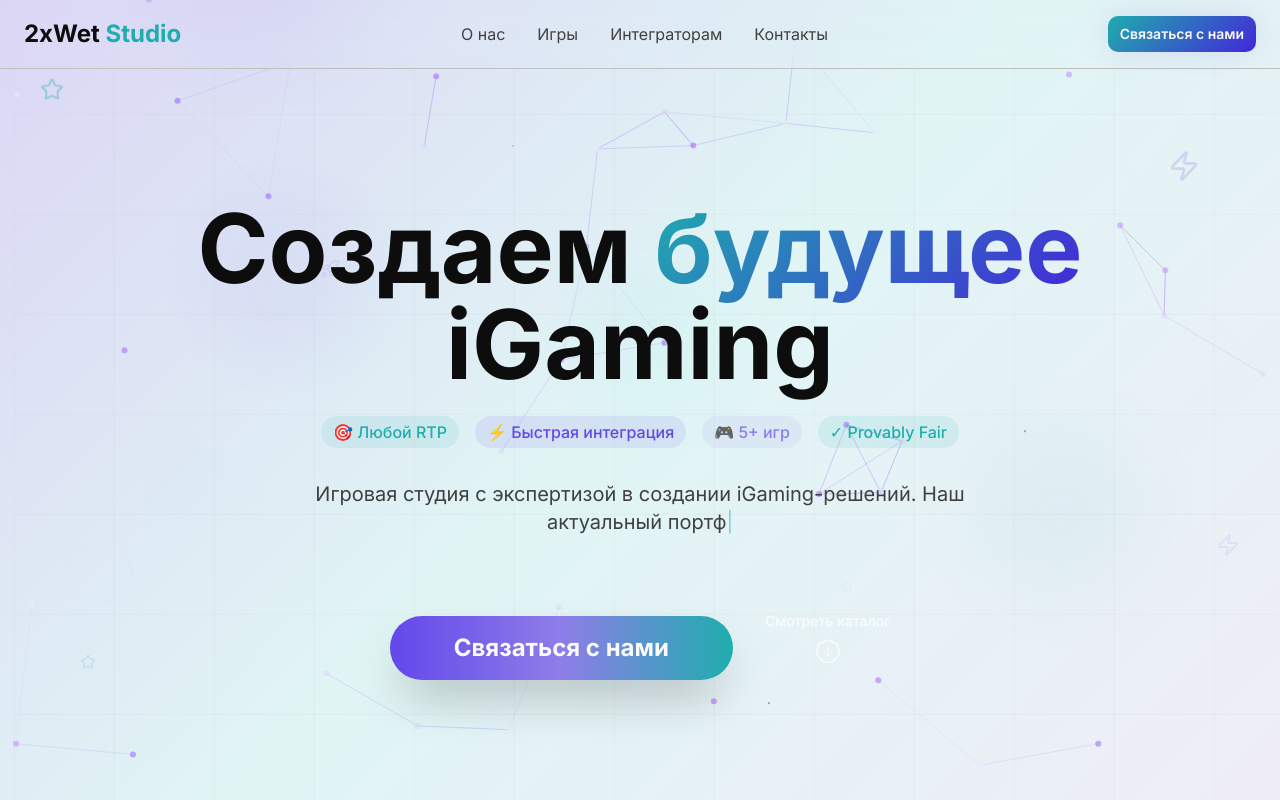
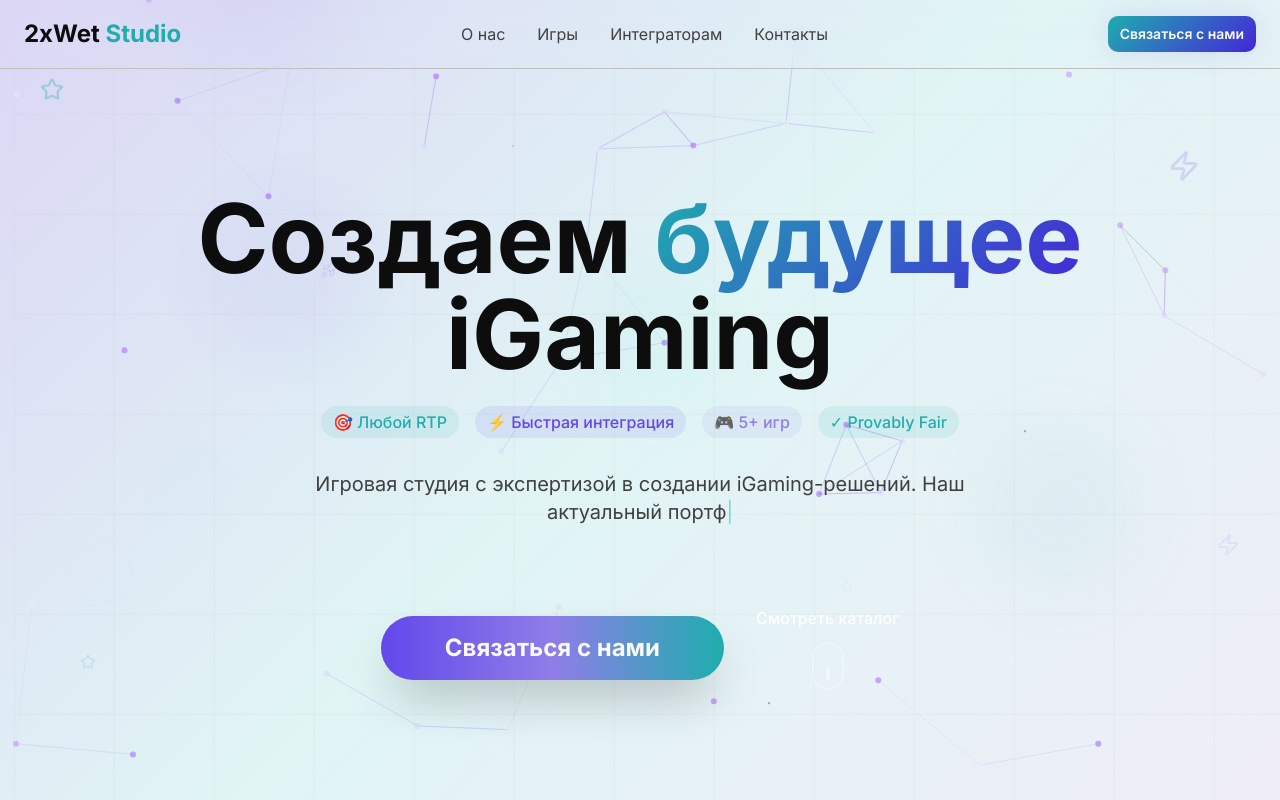
Before and after one commit to ca-si-what-ca-si-no/reel-vision-games, a React (Vite) app: page / in a window 1280 px wide. Built offline with nearby package versions, Linux system fonts and the light colour scheme.

Commit message:
Remove scroll down arrow

```diff
--- a/src/components/Hero.tsx
+++ b/src/components/Hero.tsx
@@ -77,22 +77,15 @@ const Hero = () => {
 
             <div className="flex flex-col sm:flex-row gap-3 sm:gap-[10px] w-full sm:w-auto justify-center">
               <div
-                className="flex items-center justify-center cursor-pointer animate-bounce hover:animate-none transition-all duration-300"
+                className="flex items-center justify-center cursor-pointer transition-all duration-300 hover:scale-105"
                 onClick={() => {
                   document.getElementById('games')?.scrollIntoView({ behavior: 'smooth', block: 'start' });
                 }}
               >
-                <div className="flex flex-col items-center gap-2 text-white/80 hover:text-white transition-colors">
-                  <span className="text-sm font-medium">Смотреть каталог</span>
-                  <div className="w-6 h-6 border-2 border-white/60 rounded-full flex items-center justify-center">
-                    <svg
-                      className="w-3 h-3"
-                      fill="none"
-                      stroke="currentColor"
-                      viewBox="0 0 24 24"
-                    >
-                      <path strokeLinecap="round" strokeLinejoin="round" strokeWidth={2} d="M19 14l-7 7m0 0l-7-7m7 7V3" />
-                    </svg>
+                <div className="flex flex-col items-center gap-3 text-white/90 hover:text-white transition-colors">
+                  <span className="text-base font-medium">Смотреть каталог</span>
+                  <div className="w-8 h-12 border-2 border-white/30 rounded-full flex items-end justify-center pb-2 hover:border-white/50 transition-colors">
+                    <div className="w-1 h-3 bg-white/60 rounded-full animate-pulse"></div>
                   </div>
                 </div>
               </div>
```
